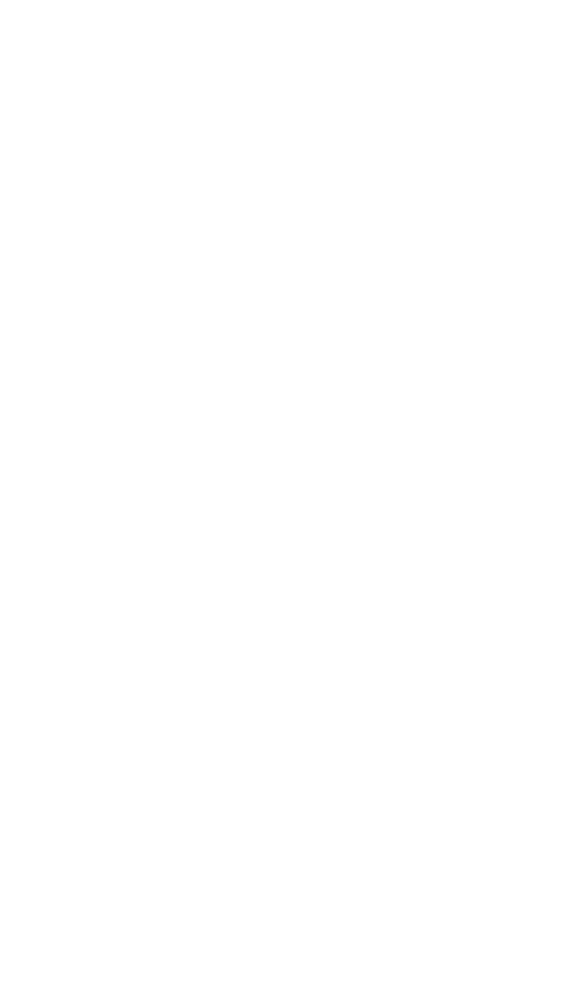
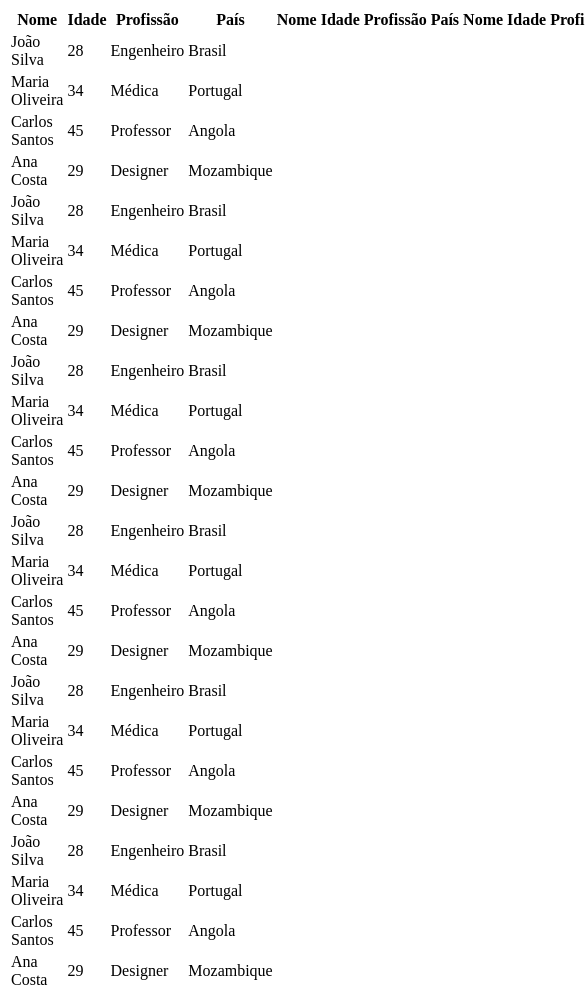
Before and after one commit to pipikanha/HTML-CSS, a plain HTML site: page html&css/ex-031/TabelaResponsiva.html in a window 390 px wide. Shown: the top 993 px of the page, 585 px wide, since content can reach past the window. Before the commit the page ends 844 px from the top, so only its background shows below. Drawn offline with Linux system fonts and the light colour scheme.

Commit message:
ResponsiveTable

```diff
--- a/html&css/ex-031/TabelaResponsiva.html
+++ b/html&css/ex-031/TabelaResponsiva.html
@@ -5,12 +5,181 @@
     <meta name="viewport" content="width=device-width, initial-scale=1.0">
     <title>Document</title>
     <style>
+        #responsive{
+            overflow-x: auto;
+        }
         body{
-            background-size: fu;
+            height: 10000px;
         }
+
     </style>
 </head>
 <body>
-
+    <div>
+        <table id="responsive">
+            <thead>
+                <tr>
+                    <th>Nome</th>
+                    <th>Idade</th>
+                    <th>Profissão</th>
+                    <th>País</th>
+                    <th>Nome</th>
+                    <th>Idade</th>
+                    <th>Profissão</th>
+                    <th>País</th>
+                    <th>Nome</th>
+                    <th>Idade</th>
+                    <th>Profissão</th>
+                    <th>País</th>
+                </tr>
+            </thead>
+            <tbody>
+                <tr>
+                    <td>João Silva</td>
+                    <td>28</td>
+                    <td>Engenheiro</td>
+                    <td>Brasil</td>
+                </tr>
+                <tr>
+                    <td>Maria Oliveira</td>
+                    <td>34</td>
+                    <td>Médica</td>
+                    <td>Portugal</td>
+                </tr>
+                <tr>
+                    <td>Carlos Santos</td>
+                    <td>45</td>
+                    <td>Professor</td>
+                    <td>Angola</td>
+                </tr>
+                <tr>
+                    <td>Ana Costa</td>
+                    <td>29</td>
+                    <td>Designer</td>
+                    <td>Mozambique</td>
+                </tr>
+                <tr>
+                    <td>João Silva</td>
+                    <td>28</td>
+                    <td>Engenheiro</td>
+                    <td>Brasil</td>
+                </tr>
+                <tr>
+                    <td>Maria Oliveira</td>
+                    <td>34</td>
+                    <td>Médica</td>
+                    <td>Portugal</td>
+                </tr>
+                <tr>
+                    <td>Carlos Santos</td>
+                    <td>45</td>
+                    <td>Professor</td>
+                    <td>Angola</td>
+                </tr>
+                <tr>
+                    <td>Ana Costa</td>
+                    <td>29</td>
+                    <td>Designer</td>
+                    <td>Mozambique</td>
+                </tr>
+                <tr>
+                    <td>João Silva</td>
+                    <td>28</td>
+                    <td>Engenheiro</td>
+                    <td>Brasil</td>
+                </tr>
+                <tr>
+                    <td>Maria Oliveira</td>
+                    <td>34</td>
+                    <td>Médica</td>
+                    <td>Portugal</td>
+                </tr>
+                <tr>
+                    <td>Carlos Santos</td>
+                    <td>45</td>
+                    <td>Professor</td>
+                    <td>Angola</td>
+                </tr>
+                <tr>
+                    <td>Ana Costa</td>
+                    <td>29</td>
+                    <td>Designer</td>
+                    <td>Mozambique</td>
+                </tr>
+                <tr>
+                    <td>João Silva</td>
+                    <td>28</td>
+                    <td>Engenheiro</td>
+                    <td>Brasil</td>
+                </tr>
+                <tr>
+                    <td>Maria Oliveira</td>
+                    <td>34</td>
+                    <td>Médica</td>
+                    <td>Portugal</td>
+                </tr>
+                <tr>
+                    <td>Carlos Santos</td>
+                    <td>45</td>
+                    <td>Professor</td>
+                    <td>Angola</td>
+                </tr>
+                <tr>
+                    <td>Ana Costa</td>
+                    <td>29</td>
+                    <td>Designer</td>
+                    <td>Mozambique</td>
+                </tr>
+                <tr>
+                    <td>João Silva</td>
+                    <td>28</td>
+                    <td>Engenheiro</td>
+                    <td>Brasil</td>
+                </tr>
+                <tr>
+                    <td>Maria Oliveira</td>
+                    <td>34</td>
+                    <td>Médica</td>
+                    <td>Portugal</td>
+                </tr>
+                <tr>
+                    <td>Carlos Santos</td>
+                    <td>45</td>
+                    <td>Professor</td>
+                    <td>Angola</td>
+                </tr>
+                <tr>
+                    <td>Ana Costa</td>
+                    <td>29</td>
+                    <td>Designer</td>
+                    <td>Mozambique</td>
+                </tr>
+                <tr>
+                    <td>João Silva</td>
+                    <td>28</td>
+                    <td>Engenheiro</td>
+                    <td>Brasil</td>
+                </tr>
+                <tr>
+                    <td>Maria Oliveira</td>
+                    <td>34</td>
+                    <td>Médica</td>
+                    <td>Portugal</td>
+                </tr>
+                <tr>
+                    <td>Carlos Santos</td>
+                    <td>45</td>
+                    <td>Professor</td>
+                    <td>Angola</td>
+                </tr>
+                <tr>
+                    <td>Ana Costa</td>
+                    <td>29</td>
+                    <td>Designer</td>
+                    <td>Mozambique</td>
+                </tr>
+            </tbody>
+        </table>
+    </div>
 </body>
 </html>
```
